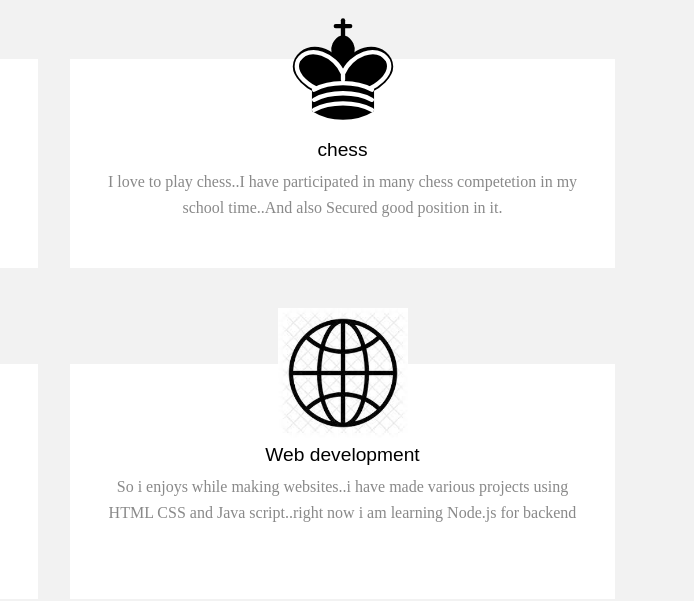
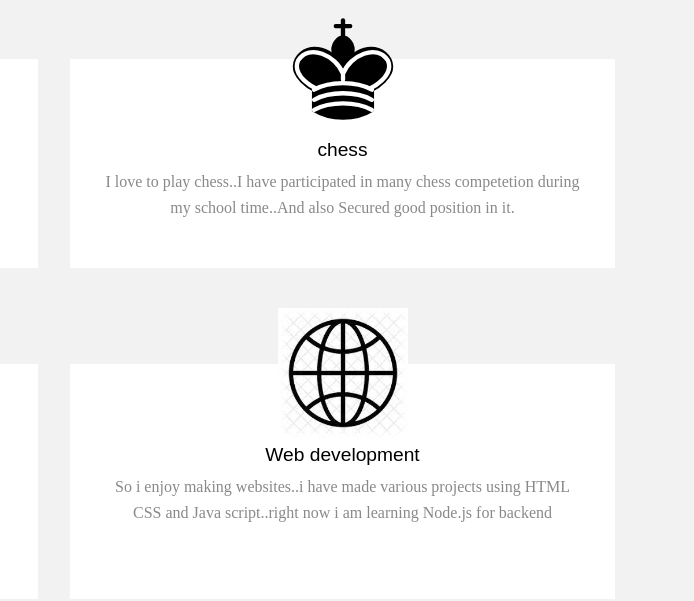
Before and after one commit to ayushpathak2908/Portfolio.github.io, a plain HTML site: page index.html in a window 1280 px wide. Shown: the part 1697-2298 px from the top of the page, 586-1280 px from the left. Drawn offline with Linux system fonts and the light colour scheme.

Commit message:
Update index.html

```diff
--- a/index.html
+++ b/index.html
@@ -95,7 +95,7 @@
             <div class="card">
               <img src="./images/chess.svg" alt="">
               <h2>chess</h2>
-              <p>I love to play chess..I have participated in many chess competetion in my school time..And also Secured good position in it.</p>
+              <p>I love to play chess..I have participated in many chess competetion during my school time..And also Secured good position in it.</p>
 
             </div>
             <div class="card">
@@ -107,7 +107,7 @@
             <div class="card">
               <img src="./images/webicon.jpg" alt="">
               <h2>Web development</h2>
-              <p>So i enjoys while making websites..i have made various projects using HTML CSS and Java script..right now i am learning Node.js for backend</p>
+              <p>So i enjoy making websites..i have made various projects using HTML CSS and Java script..right now i am learning Node.js for backend</p>
 
             </div>
           </div>
```
